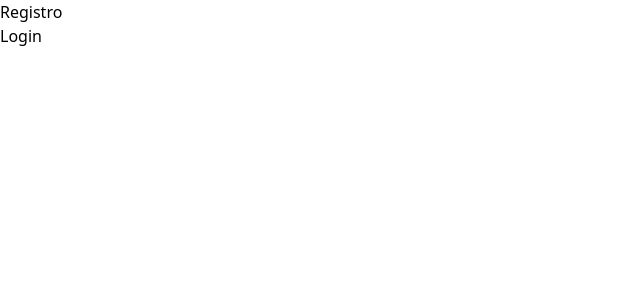
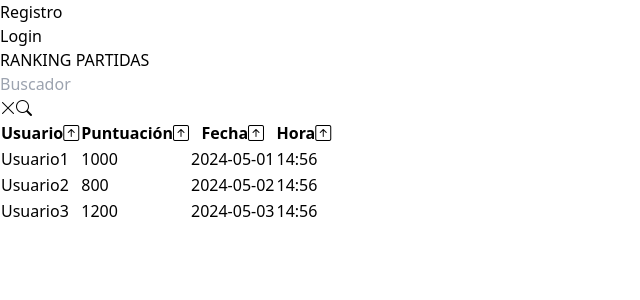
Before and after one commit to duenaspelaezgerard/M6_MemoryGame, a React (Vite) app: page /ranking in a window 1280 px wide. Before the commit this address had no page. Shown: the top 300 px of the page, without its empty margins (0-640 px from the left). Built offline with nearby package versions, Linux system fonts and the light colour scheme.

Commit message:
Add files via upload

```diff
--- a/index.html
+++ b/index.html
@@ -3,6 +3,7 @@
   <head>
     <meta charset="UTF-8" />
     <link rel="icon" type="image/svg+xml" href="/vite.svg" />
+    <link rel="stylesheet" href="https://cdn.jsdelivr.net/npm/bootstrap-icons@1.10.5/font/bootstrap-icons.css"/>
     <meta name="viewport" content="width=device-width, initial-scale=1.0" />
     <title>Memory Card</title>
   </head>
--- a/src/App.jsx
+++ b/src/App.jsx
@@ -5,6 +5,7 @@ import { Route, Routes } from 'react-router-dom'
 import VistaHome from "./vistas/VistaHome.jsx";
 import Registro from "./vistas/Registro.jsx";
 import Login from "./vistas/Login.jsx";
+import Ranking from "./vistas/Ranking.jsx";
 
 
 function App() {
@@ -18,7 +19,7 @@ function App() {
                 <Route path='/juego' element={<Juego/>}/>
                 <Route path='/registro' element={<Registro/>}/>
                 <Route path='/' element={<Login/>}/>
-                {/* <Route path='/acercade' element={<VistaAcercaDe/>}/> */}
+                <Route path='/ranking' element={<Ranking/>}/>
             </Routes>
       </ContextoGlobalProvider>
 
--- a/src/componentes/Header.jsx
+++ b/src/componentes/Header.jsx
@@ -1,4 +1,4 @@
-import { useContext} from "react";
+import { useContext, useState} from "react";
 import { Link, useNavigate } from "react-router-dom"
 import { ContextoGlobal } from "../context/ContextoGlobal"
 import { supabase } from "../supabase/Supabase";
@@ -6,6 +6,7 @@ import { supabase } from "../supabase/Supabase";
 export default function Header() {
 
     const {isLoggedIn, setIsLoggedIn} = useContext(ContextoGlobal)
+    const [usuario, setUsuario] = useState(0);
     const navigate = useNavigate()
 
     const handleLogout = () => {
@@ -13,6 +14,23 @@ export default function Header() {
       navigate('/')
       cerrarSesion()
     }
+
+    verSiHaySesionLogeado()
+
+    async function verSiHaySesionLogeado(){
+
+      try {
+          const { data: { user } } = await supabase.auth.getUser()
+
+          if(user){
+            setUsuario(user.email)
+          }
+
+      } catch (error) {
+          console.log(error)
+      }
+
+  }
 
     async function cerrarSesion(){
 
@@ -49,7 +67,7 @@ export default function Header() {
               </>
             )}
           </ul>
-          <ul className="flex space-x-4 justify-between">
+          <ul className="flex space-x-4 justify-between items-center">
             {isLoggedIn && (
               <>
                 <ul>
@@ -59,15 +77,10 @@ export default function Header() {
                     </Link>
                   </li>
                 </ul>
-                <ul className="flex space-x-3">
+                <ul className="flex space-x-3 items-center">
                   <li>
                     <Link to="/juego" className="bg-cyan-100 font-bold text-cyan-800 border p-2 px-3 shadow-lg">
                       Pokemon Memory
-                    </Link>
-                  </li>
-                  <li>
-                    <Link to="/juego" className="bg-cyan-100 font-bold text-cyan-800 border p-2 px-3 shadow-lg">
-                      Marvel Memory
                     </Link>
                   </li>
                   <li>
@@ -76,7 +89,10 @@ export default function Header() {
                     </Link>
                   </li>
                 </ul>
-                <ul>
+                <ul className="flex items-center">
+                  <li className="bg-cyan-100 font-bold text-cyan-800 border p-2 me-2">
+                    {usuario}
+                  </li>
                   <li>
                     <Link to="/" onClick={handleLogout} className="bg-cyan-100 font-bold text-cyan-800 border p-2 me-2">
                       Cerrar Sesión
--- a/src/context/ContextoGlobal.jsx
+++ b/src/context/ContextoGlobal.jsx
@@ -46,7 +46,7 @@ export function ContextoGlobalProvider ({children}){
             usuario, setUsuario,
             isLoggedIn, setIsLoggedIn,
             verSiHaySesionLogeado,
-            puntuacion, setPuntuacion
+            puntuacion, setPuntuacion,
         }}>
             {children}
         </ContextoGlobal.Provider>
--- a/src/vistas/Juego.jsx
+++ b/src/vistas/Juego.jsx
@@ -1,11 +1,14 @@
 import { useContext, useEffect, useState } from "react";
 import GrupoTarjeta from "../componentes/GrupoTarjeta"
 import { ContextoGlobal } from "../context/ContextoGlobal.jsx";
+import { useNavigate } from "react-router-dom";
 
 export default function Juego() {
     const [pokemonAletorios, setPokemonsAleatorios] = useState([]);
     const [timeLeft, setTimeLeft] = useState(20);
     const {puntuacion} = useContext(ContextoGlobal)
+    const navigate = useNavigate()
+
 
     useEffect(() => {
         async function fetchData(){
@@ -52,8 +55,9 @@ export default function Juego() {
 
         const timer = setTimeout(() => {
           setTimeLeft(prevTime => {
-            if(prevTime <= 1) {
+            if(prevTime < 1) {
               clearTimeout(timer);
+              navigate('/ranking')
               return 0;
             } else {
               return prevTime - 1;
@@ -77,14 +81,16 @@ export default function Juego() {
     }
 
     return (
-
+        <div className="bg-cyan-100">
             <div className="container mx-auto">
-                        <h1 className="text-3xl text-center uppercase mt-3">Pokemons Memory</h1>
+                        <h1 className="text-3xl text-center uppercase">Pokemons Memory</h1>
                         <ContadorGlobal />
                         <button className="text-white bg-gray-800 px-4 py-2 rounded mt-4">Tiempo Restante: {timeLeft}s</button>
                         <button className="text-white bg-gray-800 px-4 py-2 rounded ml-4 mt-4">Puntuacion: {puntuacion}</button>
                         <GrupoTarjeta tarjetas={pokemonAletorios} setPokemonsAleatorios={setPokemonsAleatorios}/>
             </div>
+        </div>
+
 
     )
 }
--- /dev/null
+++ b/src/vistas/Ranking.jsx
@@ -0,0 +1,67 @@
+import { useContext, useEffect, useState } from "react";
+import GrupoTarjeta from "../componentes/GrupoTarjeta"
+import { ContextoGlobal } from "../context/ContextoGlobal.jsx";
+
+export default function Ranking() {
+    const {puntuacion} = useContext(ContextoGlobal)
+    const {contadorGlobal} = useContext(ContextoGlobal)
+
+    useEffect(() => {
+
+    }, []);
+
+    return (
+        <div className="h-full bg-cyan-900 pt-7 sm:px-6 md:px-8 lg:px-10 xl:px-12">
+            <h2 className="text-center text-cyan-100 text-4xl font-bold mb-7">RANKING PARTIDAS</h2>
+
+            <div className="flex flex-col sm:flex-row items-center mb-5 py-2">
+                <input id="inputBuscar" className="bg-cyan-100 border rounded-lg w-full text-cyan-800 mr-0 sm:mr-3 py-2 px-2 focus:outline-none" type="text" placeholder="Buscador" aria-label="Buscador" />
+                <div className="flex justify-center">
+                    <button className="bg-cyan-100 font-bold text-cyan-800 border p-2 rounded-lg mb-3 sm:mb-0 me-0 sm:me-2" type="button" id="button-addon1">
+                        <i className="bi bi-x-lg"></i>
+                    </button>
+                    <button className="bg-cyan-100 font-bold text-cyan-800 border p-2 rounded-lg mb-3 sm:mb-0 me-0 sm:me-2s" type="button" id="button-addon2">
+                        <i className="bi bi-search"></i>
+                    </button>
+                </div>
+            </div>
+
+            <div className="">
+                <table className="w-full mb-5 py-2">
+                    <thead>
+                        <tr>
+                            <th className="text-xl bg-cyan-800 text-cyan-100">Usuario<i id="flechaNick" className="ml-3 bi bi-arrow-up-square"></i></th>
+                            <th className="text-xl bg-cyan-800 text-cyan-100">Puntuación<i id="flechaPunt" className="ml-3 bi bi-arrow-up-square"></i></th>
+                            <th className="text-xl bg-cyan-800 text-cyan-100">Fecha<i id="flechaFecha" className="ml-3 bi bi-arrow-up-square"></i></th>
+                            <th className="text-xl bg-cyan-800 text-cyan-100">Hora<i id="flechaFecha" className="ml-3 bi bi-arrow-up-square"></i></th>
+                        </tr>
+                    </thead>
+                    <tbody className="" id="cuerpoTabla">
+                        <tr className="bg-cyan-100 border border-cyan-800">
+                            <td className="text-xl text-center text-cyan-800 font-bold border border-cyan-800">Usuario1</td>
+                            <td className="text-xl text-center text-cyan-800 font-bold border border-cyan-800">1000</td>
+                            <td className="text-xl text-center text-cyan-800 font-bold border border-cyan-800">2024-05-01</td>
+                            <td className="text-xl text-center text-cyan-800 font-bold border border-cyan-800"> 14:56</td>
+                        </tr>
+                        <tr className="bg-cyan-100 border border-cyan-800">
+                            <td className="text-xl text-center text-cyan-800 font-bold border border-cyan-800">Usuario2</td>
+                            <td className="text-xl text-center text-cyan-800 font-bold border border-cyan-800">800</td>
+                            <td className="text-xl text-center text-cyan-800 font-bold border border-cyan-800">2024-05-02</td>
+                            <td className="text-xl text-center text-cyan-800 font-bold border border-cyan-800"> 14:56</td>
+                        </tr>
+                        <tr className="bg-cyan-100 border border-cyan-800">
+                            <td className="text-xl text-center text-cyan-800 font-bold border border-cyan-800">Usuario3</td>
+                            <td className="text-xl text-center text-cyan-800 font-bold border border-cyan-800">1200</td>
+                            <td className="text-xl text-center text-cyan-800 font-bold border border-cyan-800">2024-05-03</td>
+                            <td className="text-xl text-center text-cyan-800 font-bold border border-cyan-800"> 14:56</td>
+                        </tr>
+                    </tbody>
+                    <tfoot></tfoot>
+                </table>
+            </div>
+        </div>
+
+
+
+    )
+}
```
Also changed, not shown: src/componentes/GrupoTarjeta.jsx (+2 -12 lines), public/RankingHeader.avif (added).
